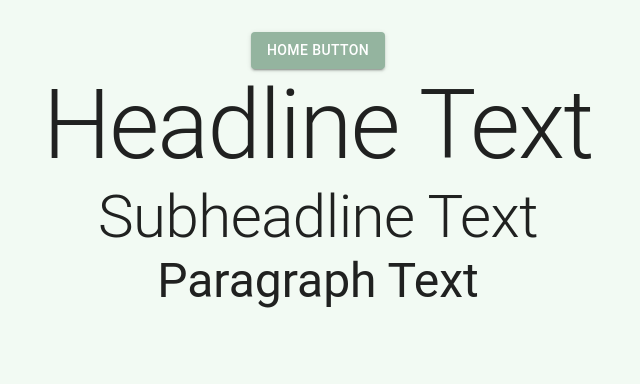
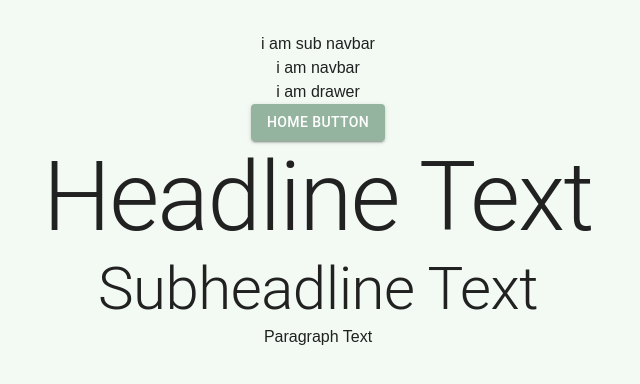
Before and after one commit to abujobayer0/e-commerce, a React (Vite) app: page / in a window 1280 px wide. Shown: the top 384 px of the page, without its empty margins (322-962 px from the left). Built offline with nearby package versions, Linux system fonts and the light colour scheme.

Commit message:
created component structure

```diff
--- /dev/null
+++ b/src/components/drawerComp/index.jsx
@@ -0,0 +1,10 @@
+
+const DrawerComp = () => {
+    return (
+        <div>
+            i am drawer
+        </div>
+    );
+};
+
+export default DrawerComp;
--- /dev/null
+++ b/src/components/index.jsx
@@ -0,0 +1,6 @@
+import SubNavBar from "./subNavbar";
+import NavBar from "./navbar";
+import DrawerComp from "./drawerComp";
+export {
+    SubNavBar,NavBar,DrawerComp
+}
--- /dev/null
+++ b/src/components/navbar/index.jsx
@@ -0,0 +1,10 @@
+
+const NavBar = () => {
+    return (
+        <div>
+            i am navbar
+        </div>
+    );
+};
+
+export default NavBar;
--- /dev/null
+++ b/src/components/subNavbar/index.jsx
@@ -0,0 +1,10 @@
+
+const SubNavBar = () => {
+    return (
+        <div>
+            i am sub navbar
+        </div>
+    );
+};
+
+export default SubNavBar;
--- a/src/pages/Home.jsx
+++ b/src/pages/Home.jsx
@@ -1,15 +1,18 @@
 import { Button, Typography, useTheme } from "@mui/material";
-
+import { SubNavBar,NavBar,DrawerComp } from "../components";
 
 const Home = () => {
     const theme=useTheme()
     return (
-        <div>
-            <Button variant="contained" sx={{color:theme.palette.font.primary,fontSize:theme.typography.headline}} >Home Button</Button>
-            <Typography variant="h1">Headline Text</Typography>
+      <div>
+      <SubNavBar/>
+      <NavBar/>
+      <DrawerComp/>
+      <Button variant="contained" sx={{color:theme.palette.font.primary,fontSize:theme.typography.headline}} >Home Button</Button>
+      <Typography variant="h1">Headline Text</Typography>
       <Typography variant="h2">Subheadline Text</Typography>
-      <Typography variant="h3">Paragraph Text</Typography>
-        </div>
+      <Typography variant="p">Paragraph Text</Typography>
+      </div>
     );
 };
 
```
